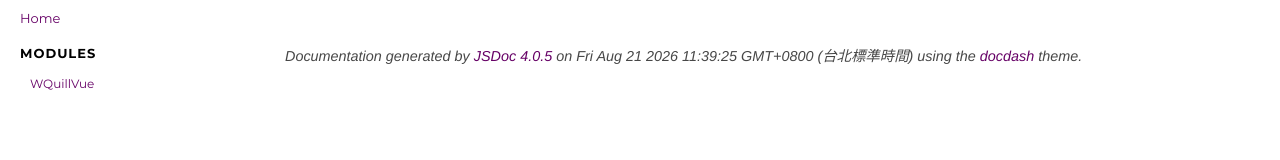
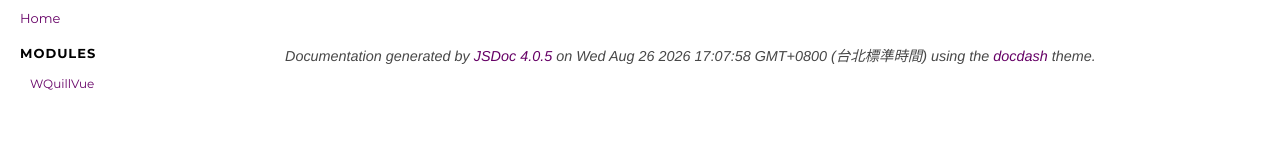
Before and after one commit to yuda-lyu/w-quill-vue, a website: page docs/index.html in a window 1280 px wide. Drawn offline with Linux system fonts and the light colour scheme.

Commit message:
modify: update pks

```diff
--- a/docs/index.html
+++ b/docs/index.html
@@ -71,7 +71,7 @@
 <br class="clear">
 
 <footer>
-    Documentation generated by <a href="https://github.com/jsdoc3/jsdoc">JSDoc 4.0.5</a> on Fri Aug 21 2026 11:39:25 GMT+0800 (台北標準時間) using the <a href="https://github.com/clenemt/docdash">docdash</a> theme.
+    Documentation generated by <a href="https://github.com/jsdoc3/jsdoc">JSDoc 4.0.5</a> on Wed Aug 26 2026 17:07:58 GMT+0800 (台北標準時間) using the <a href="https://github.com/clenemt/docdash">docdash</a> theme.
 </footer>
 
 <script>prettyPrint();</script>
--- a/package.json
+++ b/package.json
@@ -1,11 +1,11 @@
 {
   "name": "w-quill-vue",
-  "version": "2.0.16",
+  "version": "2.0.17",
   "main": "dist/w-quill-vue.umd.js",
   "dependencies": {
     "quill": "^1.3.7",
     "vue-quill-editor": "^3.0.6",
-    "wsemi": "^1.8.79"
+    "wsemi": "^1.8.80"
   },
   "devDependencies": {
     "w-package-tools": "^1.1.15"
```
Also changed, not shown: docs/module-WQuillVue.html (+1 -1 lines), README.md, dist/w-quill-vue.umd.js, 1 other file.
